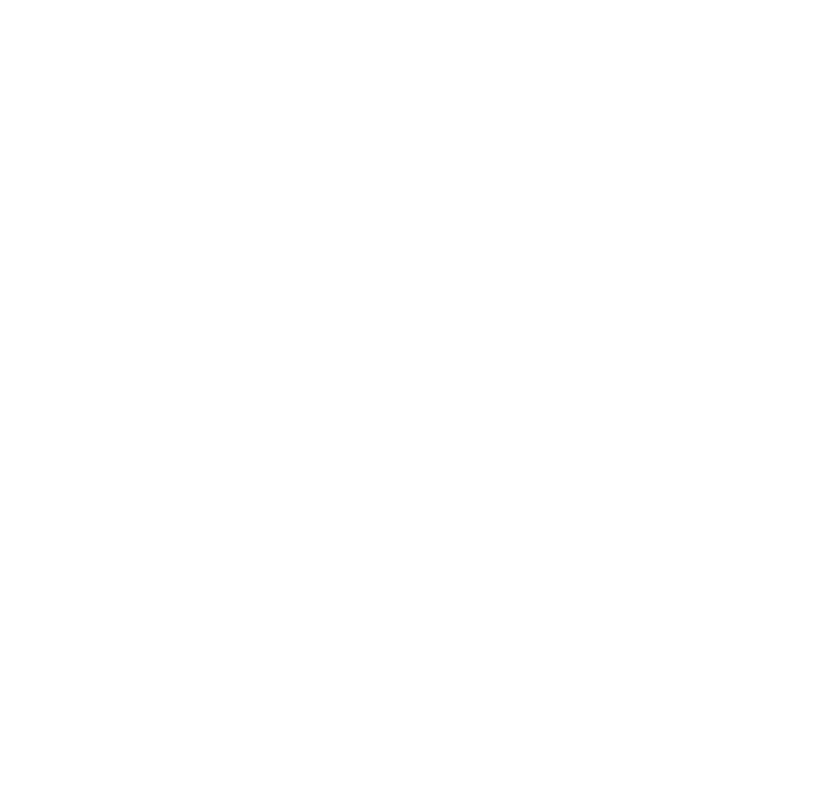
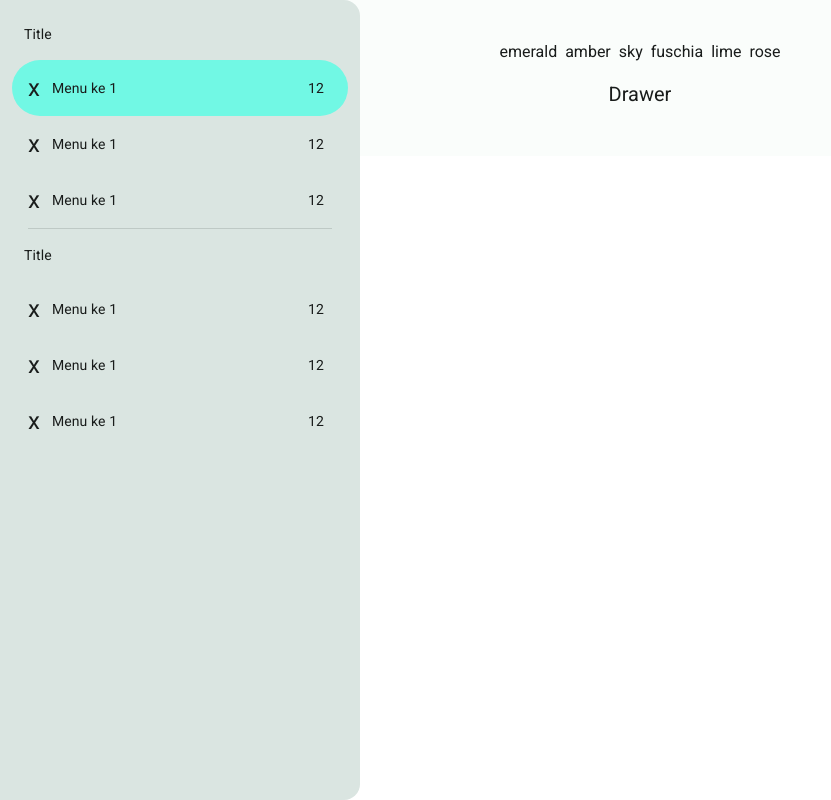
Before and after one commit to ndsanja/pijar-nuxt-md, a Nuxt app: page /md/drawer in a window 1280 px wide. Before the commit this address had no page. Shown: the whole page, without its empty margins (0-831 px from the left). Built offline with nearby package versions, Linux system fonts and the light colour scheme.

Commit message:
create skeleton drawer

```diff
--- a/pages/index.vue
+++ b/pages/index.vue
@@ -22,6 +22,7 @@
     <NuxtLink to="/md/dialog" class="underline">goto dialog</NuxtLink>
     <NuxtLink to="/md/divider" class="underline">divider</NuxtLink>
     <NuxtLink to="/md/bottom-navbar" class="underline">bottom-navbar</NuxtLink>
+    <NuxtLink to="/md/drawer" class="underline">drawer</NuxtLink>
     <div class="flex space-x-2">
       <button @click="generateColor('#10b981')">emerald</button>
       <button @click="generateColor('#f59e0b')">amber</button>
--- /dev/null
+++ b/pages/md/drawer.vue
@@ -0,0 +1,69 @@
+<script setup lang="ts">
+import { generateColor } from '~~/md/core/styles/colors';
+</script>
+
+<template>
+  <div
+    class="flex flex-col items-center justify-center space-y-4 py-10 text-on-background-light dark:text-on-background-dark bg-background-light dark:bg-background-dark">
+    <div class="flex space-x-2">
+      <button @click="generateColor('#10b981')">emerald</button>
+      <button @click="generateColor('#f59e0b')">amber</button>
+      <button @click="generateColor('#0ea5e9')">sky</button>
+      <button @click="generateColor('#d946ef')">fuschia</button>
+      <button @click="generateColor('#84cc16')">lime</button>
+      <button @click="generateColor('#881337')">rose</button>
+    </div>
+    <div class="flex flex-col items-center justify-center">
+      <h1 class="text-xl mb-2">Drawer</h1>
+      <div class="flex items-center justify-center">
+        <!--Start COMPONENT -->
+        <div
+          class="z-50 fixed left-0 top-0 bottom-0 rounded-r-2xl px-3 py-6 w-[360px] bg-surface-variant-light dark:bg-surface-variant-dark">
+          <h2 class="text-title-small font-title-small leading-title-small tracking-title-small mb-4 pl-3">Title</h2>
+          <div class="flex items-center h-14 pl-4 pr-6 space-x-3 rounded-full bg-primary-container-light">
+            <span class="text-[24px]">x</span>
+            <span class="flex-1 text-label-large font-label-large tracking-label-large leading-label-large">Menu ke
+              1</span>
+            <span class="text-label-large font-label-large tracking-label-large leading-label-large">12</span>
+          </div>
+          <div class="flex items-center h-14 pl-4 pr-6 space-x-3 rounded-full">
+            <span class="text-[24px]">x</span>
+            <span class="flex-1 text-label-large font-label-large tracking-label-large leading-label-large">Menu ke
+              1</span>
+            <span class="text-label-large font-label-large tracking-label-large leading-label-large">12</span>
+          </div>
+          <div class="flex items-center h-14 pl-4 pr-6 space-x-3 rounded-full">
+            <span class="text-[24px]">x</span>
+            <span class="flex-1 text-label-large font-label-large tracking-label-large leading-label-large">Menu ke
+              1</span>
+            <span class="text-label-large font-label-large tracking-label-large leading-label-large">12</span>
+          </div>
+
+          <div class="h-[1px] mr-4 ml-4 bg-outline-variant-light mb-4"></div>
+
+          <h2 class="text-title-small font-title-small leading-title-small tracking-title-small mb-4 pl-3">Title</h2>
+          <div class="flex items-center h-14 pl-4 pr-6 space-x-3 rounded-full">
+            <span class="text-[24px]">x</span>
+            <span class="flex-1 text-label-large font-label-large tracking-label-large leading-label-large">Menu ke
+              1</span>
+            <span class="text-label-large font-label-large tracking-label-large leading-label-large">12</span>
+          </div>
+          <div class="flex items-center h-14 pl-4 pr-6 space-x-3 rounded-full">
+            <span class="text-[24px]">x</span>
+            <span class="flex-1 text-label-large font-label-large tracking-label-large leading-label-large">Menu ke
+              1</span>
+            <span class="text-label-large font-label-large tracking-label-large leading-label-large">12</span>
+          </div>
+          <div class="flex items-center h-14 pl-4 pr-6 space-x-3 rounded-full">
+            <span class="text-[24px]">x</span>
+            <span class="flex-1 text-label-large font-label-large tracking-label-large leading-label-large">Menu ke
+              1</span>
+            <span class="text-label-large font-label-large tracking-label-large leading-label-large">12</span>
+          </div>
+        </div>
+        <!--End COMPONENT -->
+      </div>
+    </div>
+
+  </div>
+</template>
```
